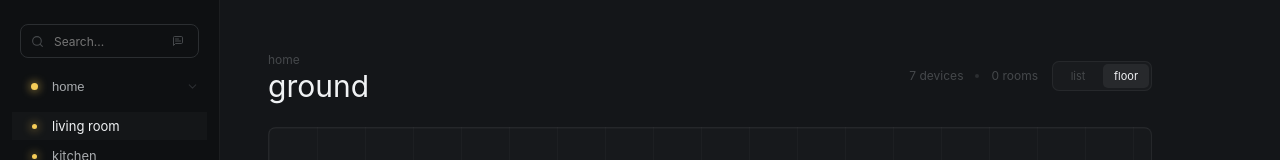
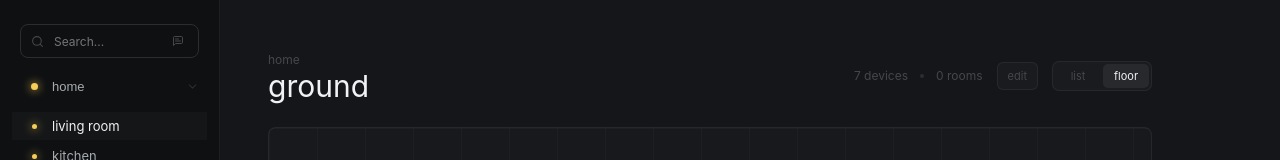
Before and after one commit to alessio-palumbo/hikari-desktop, a React (Vite) app in the folder frontend/: page / in a window 1280 px wide. Both pictures are taken after a click on the tab "floor". Shown: the top 160 px of the page. Built offline with nearby package versions, Linux system fonts and the light colour scheme.

Commit message:
[floor] add layout editing

```diff
--- a/frontend/src/App.tsx
+++ b/frontend/src/App.tsx
@@ -11,7 +11,7 @@ import { NetworkInterfaceControl, Sidebar } from './components/Sidebar';
 import { commandIntent, draftIntent, prepareDeviceCommand } from './domain/commands';
 import { activateEditedDevice, commitDraft, createDraft, revertDraft, undoDraft, updateDraft, type DeviceDraft } from './domain/editor';
 import type { DeviceEffect } from './domain/effects';
-import { ensureLocationFloorPlan, loadFloorPlanPreferences, saveFloorPlanPreferences, type FloorPlanPreferences } from './domain/floorPlan';
+import { addRoomToFloor, createRectangleRoom, ensureLocationFloorPlan, loadFloorPlanPreferences, placeDeviceOnFloor, saveFloorPlanPreferences, type FloorPlanDevicePlacement, type FloorPlanPreferences } from './domain/floorPlan';
 import { DeviceKind, isLightDevice, type Device, type DeviceSnapshot } from './domain/lifx';
 import { applyTextCommandAction, executableTextCommandTargets } from './domain/textCommands';
 import { createPendingState, isPendingConfirmed, isPendingExpired, reconcileSnapshot, type PendingDeviceState } from './domain/reconcile';
@@ -36,6 +36,7 @@ export function App() {
   const [groupId, setGroupId] = useState(() => loadPreference(GROUP_KEY));
   const [centerView, setCenterView] = useState<CenterView>(() => loadCenterViewPreference());
   const [floorPlan, setFloorPlan] = useState<FloorPlanPreferences>(() => loadFloorPlanPreferences(window.localStorage));
+  const [floorEditing, setFloorEditing] = useState(false);
   const [selectedSerial, setSelectedSerial] = useState<string | undefined>();
   const [selectedGroupInspectorId, setSelectedGroupInspectorId] = useState<string | undefined>();
   const [query, setQuery] = useState('');
@@ -230,6 +231,24 @@ export function App() {
   const closeInspector = () => {
     setSelectedSerial(undefined);
     setSelectedGroupInspectorId(undefined);
+  };
+
+  const addFloorRoom = () => {
+    if (!locationId) return;
+    const layout = floorPlan.locations[locationId];
+    const floor = activeFloorPlanFloor(layout);
+    if (!floor) return;
+    const index = floor.rooms.length + 1;
+    const room = createRectangleRoom(`room-${Date.now().toString(36)}-${index}`, `Room ${index}`, 'other', { x: 0.2, y: 0.18 }, { x: 0.36, y: 0.28 });
+    setFloorPlan((current) => addRoomToFloor(current, locationId, floor.id, room));
+  };
+
+  const placeFloorDevice = (serial: string, placement: FloorPlanDevicePlacement) => {
+    if (!locationId) return;
+    const layout = floorPlan.locations[locationId];
+    const floor = activeFloorPlanFloor(layout);
+    if (!floor) return;
+    setFloorPlan((current) => placeDeviceOnFloor(current, locationId, floor.id, serial, placement));
   };
 
   const visibleDevices = useMemo(() => {
@@ -594,7 +613,11 @@ export function App() {
           searching={query.trim().length > 0}
           query={query}
           view={centerView}
+          editing={floorEditing}
           onViewChange={setCenterView}
+          onEditingChange={setFloorEditing}
+          onAddRoom={addFloorRoom}
+          onPlaceDevice={placeFloorDevice}
           onSelect={selectDevice}
           onSurfaceClick={closeInspector}
         />
@@ -740,6 +763,11 @@ function loadCenterViewPreference(): CenterView {
   return loadPreference(CENTER_VIEW_KEY) === 'floor' ? 'floor' : 'list';
 }
 
+function activeFloorPlanFloor(layout: FloorPlanPreferences['locations'][string] | undefined) {
+  if (!layout?.floors.length) return undefined;
+  return layout.floors.find((floor) => floor.id === layout.activeFloorId) ?? layout.floors[0];
+}
+
 function savePreference(key: string, value: string) {
   try {
     if (value) window.localStorage.setItem(key, value);
--- a/frontend/src/components/FloorPlan.css
+++ b/frontend/src/components/FloorPlan.css
@@ -24,6 +24,30 @@
 .floor-plan-actions {
   justify-content: flex-end;
   gap: 14px;
+}
+
+.floor-tools {
+  display: inline-flex;
+  align-items: center;
+  gap: 6px;
+}
+
+.floor-tools button {
+  height: 28px;
+  padding: 0 10px;
+  border: 1px solid oklch(1 0 0 / 0.055);
+  border-radius: 6px;
+  background: oklch(1 0 0 / 0.025);
+  color: var(--fg-3);
+  font-size: 11px;
+  cursor: pointer;
+}
+
+.floor-tools button:hover,
+.floor-tools button[data-active="true"] {
+  border-color: oklch(1 0 0 / 0.12);
+  background: oklch(1 0 0 / 0.055);
+  color: var(--fg-0);
 }
 
 .floor-plan-header h1 {
@@ -68,6 +92,14 @@
     linear-gradient(90deg, oklch(1 0 0 / 0.025) 1px, transparent 1px),
     oklch(1 0 0 / 0.015);
   background-size: 48px 48px;
+}
+
+.floor-canvas[data-editing="true"] {
+  border-color: oklch(1 0 0 / 0.12);
+  background:
+    linear-gradient(oklch(1 0 0 / 0.04) 1px, transparent 1px),
+    linear-gradient(90deg, oklch(1 0 0 / 0.04) 1px, transparent 1px),
+    oklch(1 0 0 / 0.02);
 }
 
 .floor-room {
@@ -129,6 +161,14 @@
   border-color: oklch(1 0 0 / 0.18);
   background: oklch(0.23 0.006 250 / 0.96);
   color: var(--fg-0);
+}
+
+.floor-device-node[data-editing="true"] {
+  cursor: grab;
+}
+
+.floor-device-node[data-editing="true"]:active {
+  cursor: grabbing;
 }
 
 .floor-device-node[data-offline="true"],
@@ -228,6 +268,10 @@
   color: var(--fg-0);
 }
 
+.floor-unplaced-device[draggable="true"] {
+  cursor: grab;
+}
+
 .floor-unplaced-device span {
   min-width: 0;
   font-size: 12px;
--- a/frontend/src/components/FloorPlan.tsx
+++ b/frontend/src/components/FloorPlan.tsx
@@ -1,6 +1,7 @@
+import { useRef } from 'react';
 import type { Device, Group, Location } from '../domain/lifx';
 import { deviceColor, hsl, isLightDevice, previewLightness, previewOpacity } from '../domain/lifx';
-import type { FloorPlanFloor, FloorPlanLocation, FloorPlanRoom } from '../domain/floorPlan';
+import type { FloorPlanDevicePlacement, FloorPlanFloor, FloorPlanLocation, FloorPlanPoint, FloorPlanRoom } from '../domain/floorPlan';
 import { CenterViewToggle, type CenterView } from './CenterViewToggle';
 import './FloorPlan.css';
 
@@ -14,7 +15,11 @@ interface FloorPlanProps {
   searching: boolean;
   query: string;
   view: CenterView;
+  editing: boolean;
   onViewChange: (view: CenterView) => void;
+  onEditingChange: (editing: boolean) => void;
+  onAddRoom: () => void;
+  onPlaceDevice: (serial: string, placement: FloorPlanDevicePlacement) => void;
   onSelect: (serial: string) => void;
   onSurfaceClick: () => void;
 }
@@ -29,23 +34,40 @@ export function FloorPlan({
   searching,
   query,
   view,
+  editing,
   onViewChange,
+  onEditingChange,
+  onAddRoom,
+  onPlaceDevice,
   onSelect,
   onSurfaceClick,
 }: FloorPlanProps) {
+  const canvasRef = useRef<HTMLElement | null>(null);
   const floor = activeFloor(layout);
   const placed = new Set(Object.keys(floor?.devices ?? {}));
   const selectedGroupDevices = selectedGroupId ? new Set(devices.filter((device) => device.groupId === selectedGroupId).map((device) => device.serial)) : undefined;
   const matches = searchMatches(devices, groups, query);
   const placedDevices = floor ? devices.filter((device) => placed.has(device.serial)) : [];
   const unplacedDevices = floor ? devices.filter((device) => !placed.has(device.serial)) : devices;
+  const placeDevice = (serial: string, point: FloorPlanPoint) => {
+    const roomId = floor ? roomAtPoint(floor.rooms, point)?.id : undefined;
+    onPlaceDevice(serial, { ...point, ...(roomId ? { roomId } : {}) });
+  };
+  const canvasPoint = (clientX: number, clientY: number): FloorPlanPoint | undefined => {
+    const rect = canvasRef.current?.getBoundingClientRect();
+    if (!rect || rect.width <= 0 || rect.height <= 0) return undefined;
+    return {
+      x: Math.max(0, Math.min(1, (clientX - rect.left) / rect.width)),
+      y: Math.max(0, Math.min(1, (clientY - rect.top) / rect.height)),
+    };
+  };
 
   return (
     <main
       className="center-panel"
       onClick={(event) => {
         const target = event.target instanceof Element ? event.target : null;
-        if (target?.closest('.floor-device-node, .floor-unplaced-device, button, select, input')) return;
+        if (target?.closest('.floor-device-node, .floor-unplaced-device, .floor-tools, button, select, input')) return;
         onSurfaceClick();
       }}
     >
@@ -60,11 +82,34 @@ export function FloorPlan({
               <span>{devices.length} device{devices.length === 1 ? '' : 's'}</span>
               <span>{floor?.rooms.length ?? 0} room{floor?.rooms.length === 1 ? '' : 's'}</span>
             </div>
+            <div className="floor-tools">
+              {editing ? <button type="button" onClick={onAddRoom}>add room</button> : null}
+              <button type="button" data-active={editing ? 'true' : 'false'} onClick={() => onEditingChange(!editing)}>
+                edit
+              </button>
+            </div>
             <CenterViewToggle view={view} onChange={onViewChange} />
           </div>
         </header>
 
-        <section className="floor-canvas" aria-label={`${floor?.label ?? 'Floor'} floor plan`}>
+        <section
+          ref={canvasRef}
+          className="floor-canvas"
+          data-editing={editing ? 'true' : 'false'}
+          aria-label={`${floor?.label ?? 'Floor'} floor plan`}
+          onDragOver={(event) => {
+            if (!editing) return;
+            event.preventDefault();
+          }}
+          onDrop={(event) => {
+            if (!editing) return;
+            const serial = event.dataTransfer.getData('application/x-hikari-device');
+            const point = canvasPoint(event.clientX, event.clientY);
+            if (!serial || !point) return;
+            event.preventDefault();
+            placeDevice(serial, point);
+          }}
+        >
           {floor?.rooms.map((room) => <RoomShape key={room.id} room={room} />)}
 
           {placedDevices.map((device) => {
@@ -78,6 +123,9 @@ export function FloorPlan({
                 dimmed={shouldDim(device, searching, matches, selectedGroupDevices)}
                 x={placement.x}
                 y={placement.y}
+                editing={editing}
+                canvasPoint={canvasPoint}
+                onMove={placeDevice}
                 onSelect={onSelect}
               />
             );
@@ -105,6 +153,12 @@ export function FloorPlan({
                   className="floor-unplaced-device"
                   data-selected={device.serial === selectedSerial}
                   data-dimmed={shouldDim(device, searching, matches, selectedGroupDevices) ? 'true' : 'false'}
+                  draggable={editing}
+                  onDragStart={(event) => {
+                    if (!editing) return;
+                    event.dataTransfer.setData('application/x-hikari-device', device.serial);
+                    event.dataTransfer.effectAllowed = 'move';
+                  }}
                   onClick={() => onSelect(device.serial)}
                 >
                   <DeviceSwatch device={device} />
@@ -140,7 +194,28 @@ function RoomShape({ room }: { room: FloorPlanRoom }) {
   );
 }
 
-function DeviceNode({ device, selected, dimmed, x, y, onSelect }: { device: Device; selected: boolean; dimmed: boolean; x: number; y: number; onSelect: (serial: string) => void }) {
+function DeviceNode({
+  device,
+  selected,
+  dimmed,
+  x,
+  y,
+  editing,
+  canvasPoint,
+  onMove,
+  onSelect,
+}: {
+  device: Device;
+  selected: boolean;
+  dimmed: boolean;
+  x: number;
+  y: number;
+  editing: boolean;
+  canvasPoint: (clientX: number, clientY: number) => FloorPlanPoint | undefined;
+  onMove: (serial: string, point: FloorPlanPoint) => void;
+  onSelect: (serial: string) => void;
+}) {
+  const movedRef = useRef(false);
   return (
     <button
       type="button"
@@ -148,8 +223,35 @@ function DeviceNode({ device, selected, dimmed, x, y, onSelect }: { device: Devi
       data-selected={selected}
       data-offline={!device.online ? 'true' : 'false'}
       data-dimmed={dimmed ? 'true' : 'false'}
+      data-editing={editing ? 'true' : 'false'}
       style={{ left: `${x * 100}%`, top: `${y * 100}%` }}
-      onClick={() => onSelect(device.serial)}
+      onPointerDown={(event) => {
+        movedRef.current = false;
+        if (!editing) return;
+        event.preventDefault();
+        event.stopPropagation();
+        event.currentTarget.setPointerCapture(event.pointerId);
+      }}
+      onPointerMove={(event) => {
+        if (!editing || !event.currentTarget.hasPointerCapture(event.pointerId)) return;
+        const point = canvasPoint(event.clientX, event.clientY);
+        if (!point) return;
+        movedRef.current = true;
+        onMove(device.serial, point);
+      }}
+      onPointerUp={(event) => {
+        if (event.currentTarget.hasPointerCapture(event.pointerId)) event.currentTarget.releasePointerCapture(event.pointerId);
+      }}
+      onPointerCancel={(event) => {
+        if (event.currentTarget.hasPointerCapture(event.pointerId)) event.currentTarget.releasePointerCapture(event.pointerId);
+      }}
+      onClick={() => {
+        if (movedRef.current) {
+          movedRef.current = false;
+          return;
+        }
+        onSelect(device.serial);
+      }}
     >
       <DeviceSwatch device={device} />
       <span>{device.name}</span>
@@ -186,3 +288,20 @@ function shouldDim(device: Device, searching: boolean, matches: Set<string>, sel
   if (searching) return !matches.has(device.serial);
   return !!selectedGroupDevices && !selectedGroupDevices.has(device.serial);
 }
+
+function roomAtPoint(rooms: FloorPlanRoom[], point: FloorPlanPoint): FloorPlanRoom | undefined {
+  return rooms.find((room) => pointInPolygon(point, room.points));
+}
+
+function pointInPolygon(point: FloorPlanPoint, polygon: FloorPlanPoint[]): boolean {
+  let inside = false;
+  for (let current = 0, previous = polygon.length - 1; current < polygon.length; previous = current, current += 1) {
+    const currentPoint = polygon[current];
+    const previousPoint = polygon[previous];
+    const crosses = currentPoint.y > point.y !== previousPoint.y > point.y;
+    if (!crosses) continue;
+    const x = ((previousPoint.x - currentPoint.x) * (point.y - currentPoint.y)) / (previousPoint.y - currentPoint.y) + currentPoint.x;
+    if (point.x < x) inside = !inside;
+  }
+  return inside;
+}
--- a/frontend/src/domain/floorPlan.ts
+++ b/frontend/src/domain/floorPlan.ts
@@ -174,7 +174,12 @@ export function placeDeviceOnFloor(
         ...location,
         activeFloorId: cleanFloorId || location.activeFloorId,
         floors: location.floors.map((floor) => {
-          if (floor.id !== cleanFloorId) return floor;
+          if (floor.id !== cleanFloorId) {
+            if (!floor.devices[cleanSerial]) return floor;
+            const devices = { ...floor.devices };
+            delete devices[cleanSerial];
+            return { ...floor, devices };
+          }
           return {
             ...floor,
             devices: {
@@ -182,6 +187,35 @@ export function placeDeviceOnFloor(
               [cleanSerial]: normalizePlacement(placement),
             },
           };
+        }),
+      },
+    },
+  };
+}
+
+export function addRoomToFloor(
+  preferences: FloorPlanPreferences,
+  locationId: string,
+  floorId: string,
+  room: FloorPlanRoom,
+): FloorPlanPreferences {
+  const normalized = ensureLocationFloorPlan(preferences, locationId);
+  const cleanLocationId = cleanId(locationId);
+  const cleanFloorId = cleanId(floorId);
+  const location = normalized.locations[cleanLocationId];
+  const normalizedRoom = normalizeRoom(room);
+  if (!location || !normalizedRoom) return normalized;
+
+  return {
+    ...normalized,
+    locations: {
+      ...normalized.locations,
+      [cleanLocationId]: {
+        ...location,
+        activeFloorId: cleanFloorId || location.activeFloorId,
+        floors: location.floors.map((floor) => {
+          if (floor.id !== cleanFloorId) return floor;
+          return { ...floor, rooms: [...floor.rooms.filter((existing) => existing.id !== normalizedRoom.id), normalizedRoom] };
         }),
       },
     },
```
Also changed, not shown: 1 other file (tests, documents, lock files or other folders).
